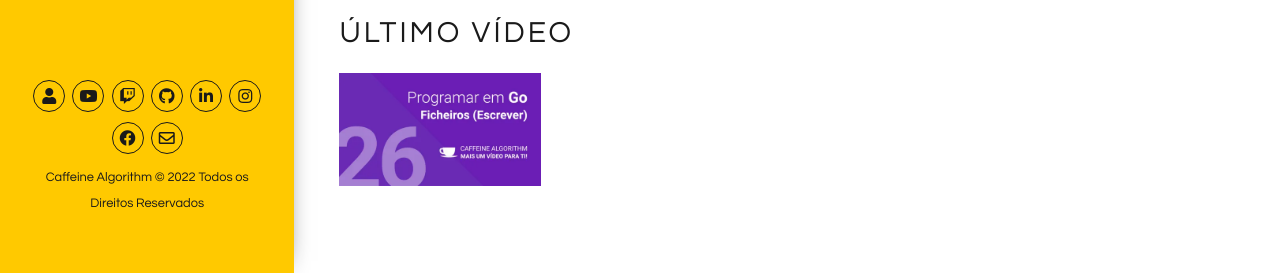
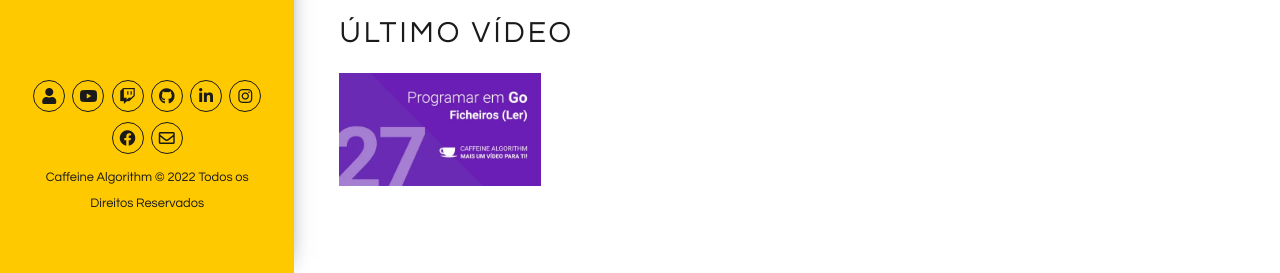
Before and after one commit to caffeinealgorithm/caffeinealgorithm.github.io, a Jekyll site: the page built from index.html, in a window 1280 px wide and 1141 px high. Shown: the part 865-1138 px from the top of the window. Built offline with Jekyll 4.4.1, drawn with Linux system fonts in a browser that asks for light colours.

Commit message:
Add 27º episode of the Go programming series

```diff
--- a/index.html
+++ b/index.html
@@ -76,7 +76,7 @@
       </div>
 
       <div class="row">
-        {% for video in site.go %} {% if video.id == "/go/26" %}
+        {% for video in site.go %} {% if video.id == "/go/27" %}
         <div class="col-xs-12 col-sm-3 col-sm-6 col-lg-6 col-xl-3">
           <a
             href="https://www.youtube.com/embed/{{ video.custom_id }}"
```
Also changed, not shown: _go/27.md (added, +5 -0 lines), assets/img/playlists/go/27.png (added), assets/img/playlists/go/27.webp (added).
